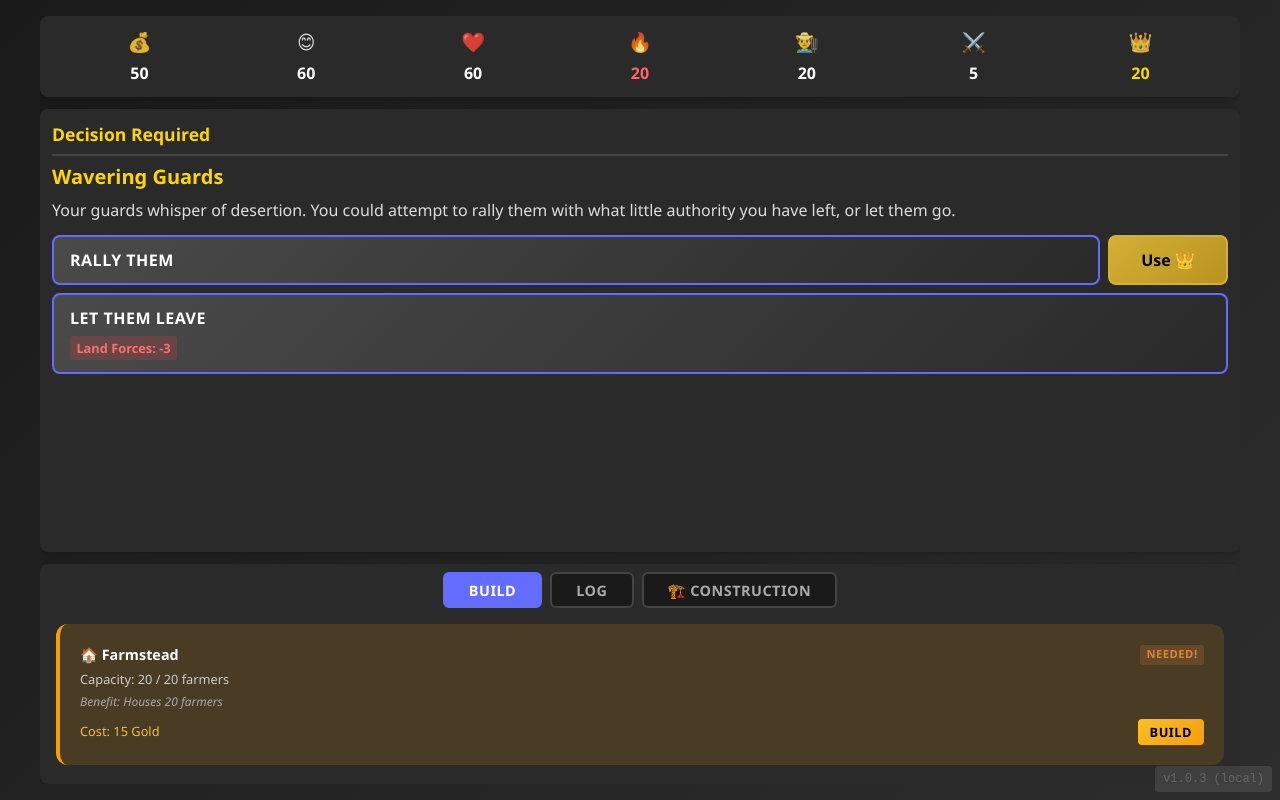
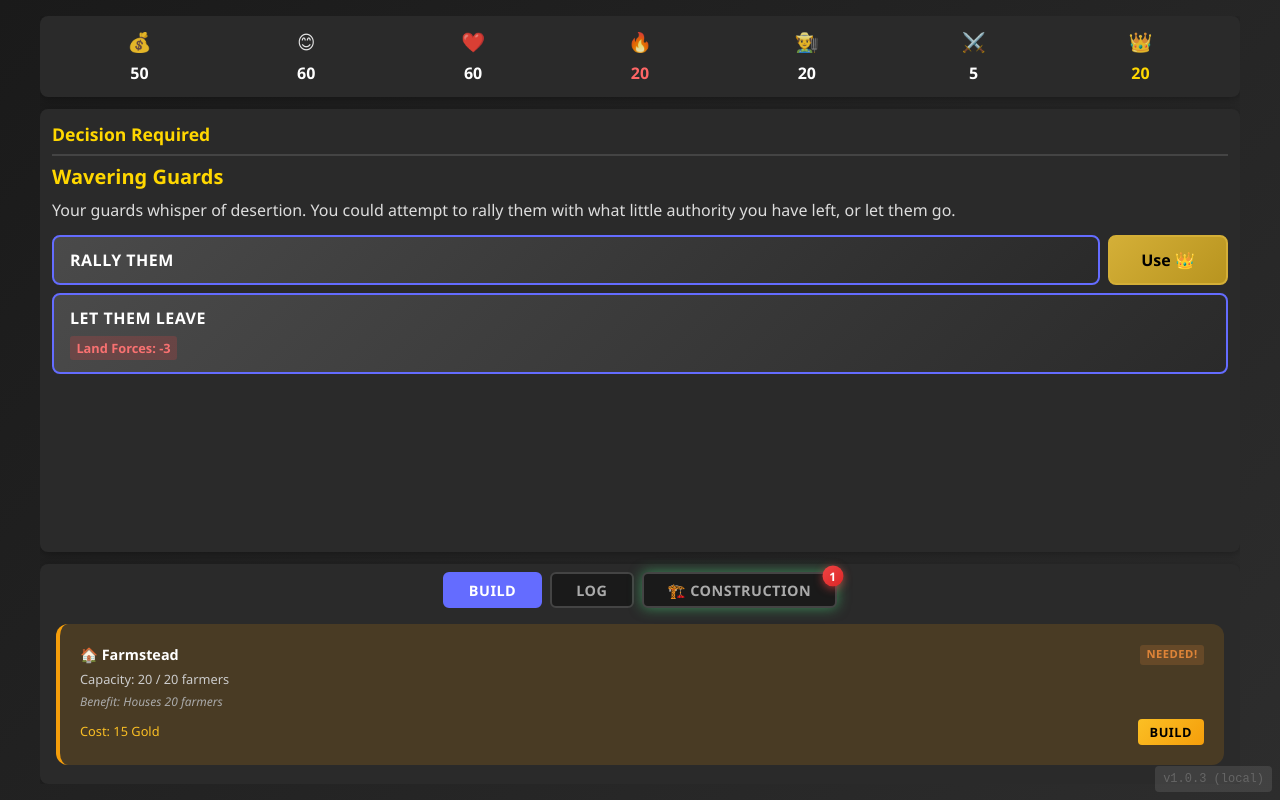
Before and after one commit to t-h-omy/MarkenKaledruns, a React (Vite) app: page / in a window 1280 px wide. Built offline with nearby package versions, Linux system fonts and the light colour scheme.

Commit message:
Add notification badge to Construction button for building shortages
Co-authored-by: t-h-omy <242644305+t-h-omy@users.noreply.github.com>

```diff
--- a/src/App.css
+++ b/src/App.css
@@ -776,6 +776,7 @@
   transition: all 0.2s;
   text-transform: uppercase;
   letter-spacing: 0.5px;
+  position: relative; /* For badge positioning */
 }
 
 .toggle-btn.active {
@@ -787,6 +788,38 @@
 .toggle-btn:hover {
   border-color: #646cff;
 }
+
+/* Notification badge on toggle button */
+.notification-badge {
+  position: absolute;
+  top: -8px;
+  right: -8px;
+  background: linear-gradient(135deg, #ef4444 0%, #dc2626 100%);
+  color: #fff;
+  font-size: 0.7rem;
+  font-weight: bold;
+  min-width: 20px;
+  height: 20px;
+  border-radius: 10px;
+  display: flex;
+  align-items: center;
+  justify-content: center;
+  padding: 0 0.3rem;
+  box-shadow: 0 2px 6px rgba(239, 68, 68, 0.5);
+  animation: badge-pulse 2s ease-in-out infinite;
+}
+
+@keyframes badge-pulse {
+  0%, 100% {
+    transform: scale(1);
+    box-shadow: 0 2px 6px rgba(239, 68, 68, 0.5);
+  }
+  50% {
+    transform: scale(1.1);
+    box-shadow: 0 2px 10px rgba(239, 68, 68, 0.7);
+  }
+}
+
 
 .bottom-content {
   overflow-y: auto;
--- a/src/App.tsx
+++ b/src/App.tsx
@@ -376,6 +376,12 @@ function App() {
     }
   }
 
+  // Calculate count of buildings needing attention
+  const buildingsNeedingAttention = BUILDING_DEFINITIONS.filter(def => {
+    const status = getBuildingStatus(def)
+    return status === 'needed' || status === 'no-gold'
+  }).length
+
   // Calculate overcrowding info
   const farmsteadCount = gameState.buildingTracking['farmstead']?.buildingCount ?? 0
   const farmsteadCapacity = farmsteadCount * 20
@@ -700,10 +706,13 @@ function App() {
               Log
             </button>
             <button
-              className="toggle-btn"
+              className={`toggle-btn${buildingsNeedingAttention > 0 ? ' toggle-btn-notify' : ''}`}
               onClick={() => openConstructionScreen()}
             >
               🏗️ Construction
+              {buildingsNeedingAttention > 0 && (
+                <span className="notification-badge">{buildingsNeedingAttention}</span>
+              )}
             </button>
           </div>
 
```
